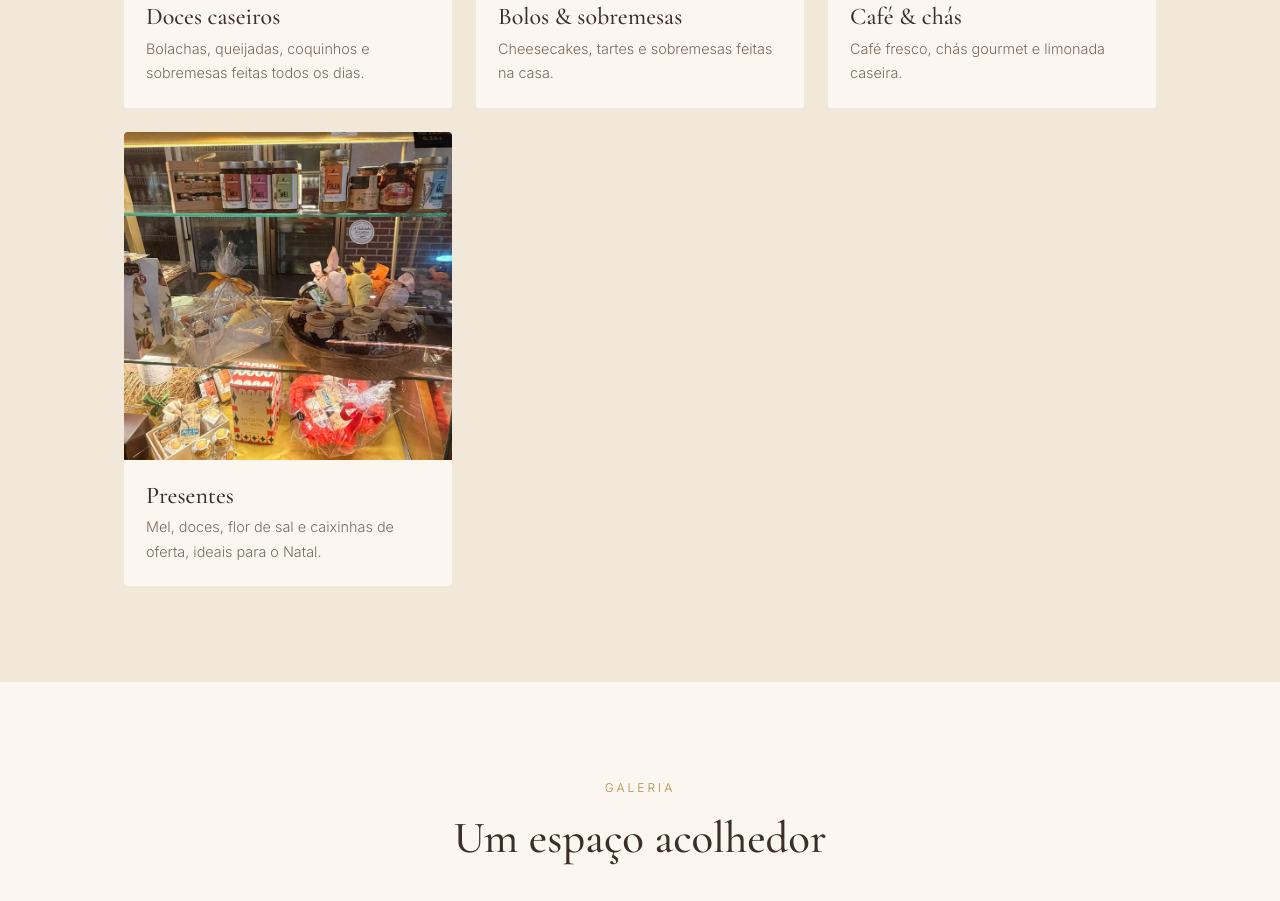
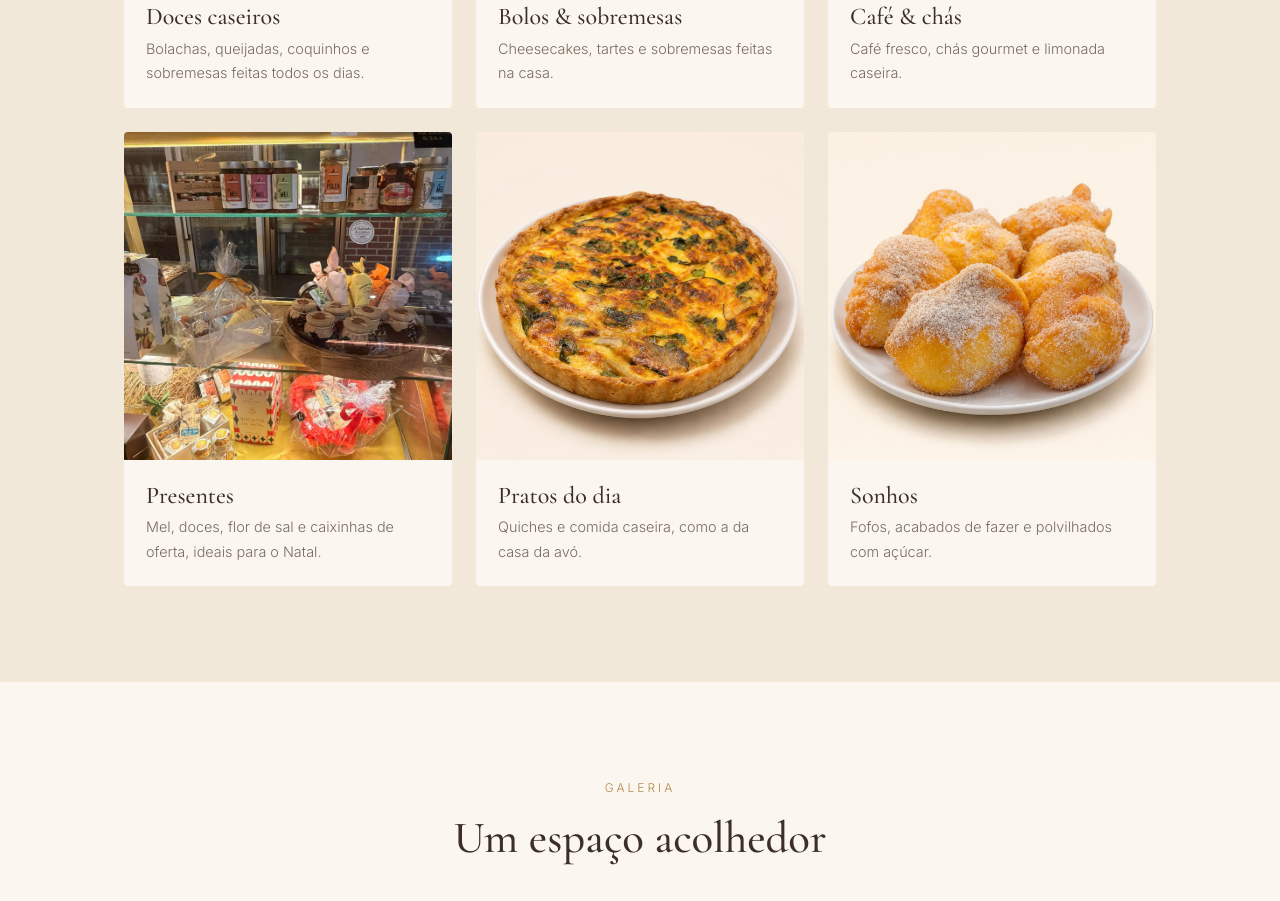
Before and after one commit to joaofcmont/PadeirinhaDoCartaxo, a plain HTML site: page index.html in a window 1280 px wide. Shown: the part 2240-3141 px from the top of the page. Drawn offline with nearby package versions, Linux system fonts and the light colour scheme.

Commit message:
Add quiche and sonhos

```diff
--- a/index.html
+++ b/index.html
@@ -121,6 +121,10 @@ footer{text-align:center;padding:36px 24px;font-size:.8rem;color:var(--muted);bo
    <div class="t"><h3>Café &amp; chás</h3><p>Café fresco, chás gourmet e limonada caseira.</p></div></div>
   <div class="card"><div class="img"><img src="images/presentes.jpg" alt="Cabazes e produtos gourmet" loading="lazy"></div>
    <div class="t"><h3>Presentes</h3><p>Mel, doces, flor de sal e caixinhas de oferta, ideais para o Natal.</p></div></div>
+  <div class="card"><div class="img"><img src="images/quiche.jpg" alt="Quiche" loading="lazy"></div>
+   <div class="t"><h3>Pratos do dia</h3><p>Quiches e comida caseira, como a da casa da avó.</p></div></div>
+  <div class="card"><div class="img"><img src="images/sonhos.jpg" alt="Sonhos" loading="lazy"></div>
+   <div class="t"><h3>Sonhos</h3><p>Fofos, acabados de fazer e polvilhados com açúcar.</p></div></div>
  </div>
 </div></section>
 
```
Also changed, not shown: images/quiche.jpg (added), images/sonhos.jpg (added).
